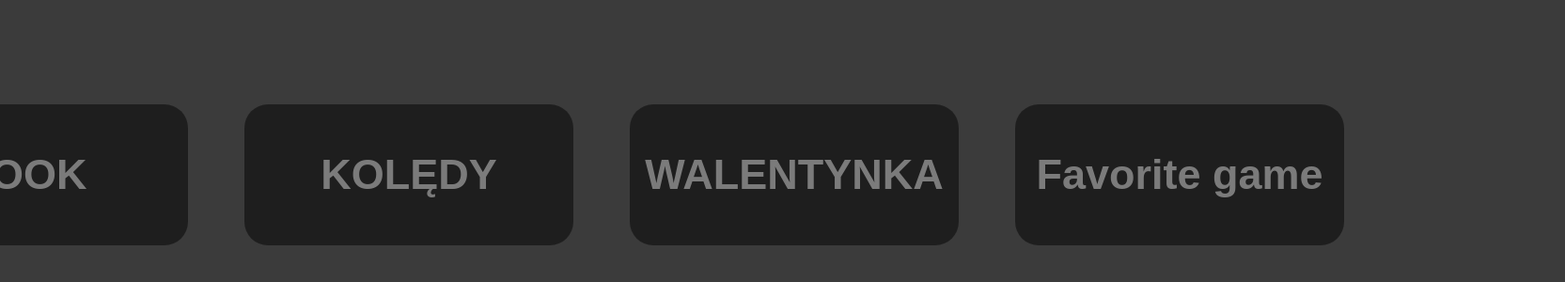
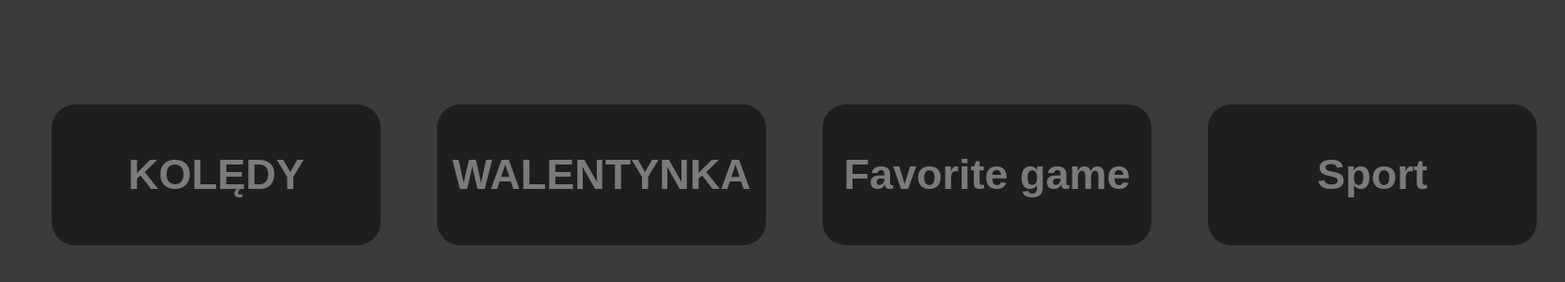
Before and after one commit to Gkrab228/Book, a plain HTML site: page index.html in a window 1280 px wide. Shown: the part 214-514 px from the top of the page at 94% size, 1665 px wide, since content can reach past the window. Drawn offline with Linux system fonts and the light colour scheme.

Commit message:
Update index.html

```diff
--- a/index.html
+++ b/index.html
@@ -124,6 +124,11 @@
                 <a >Favorite game</a>
                 <div class="img_gradient" > </div>
             </div>
+            <div class="link__book" >
+                <a class="link" href="./Sport/Sport.html"> <link href="./FavGame/FavGame.Sport"  /> </a>
+                <a >Sport</a>
+                <div class="img_gradient" > </div>
+            </div>
         </div>
 </body>
 </html>
```
